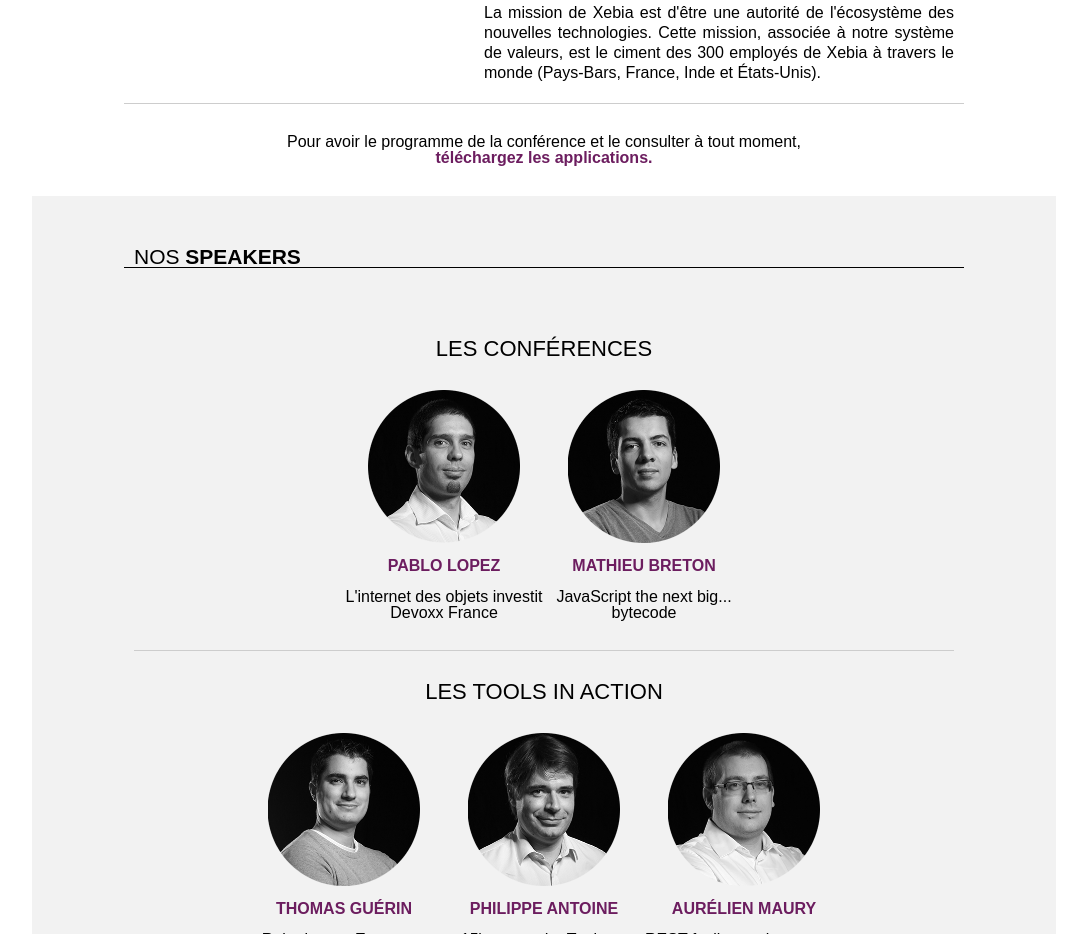
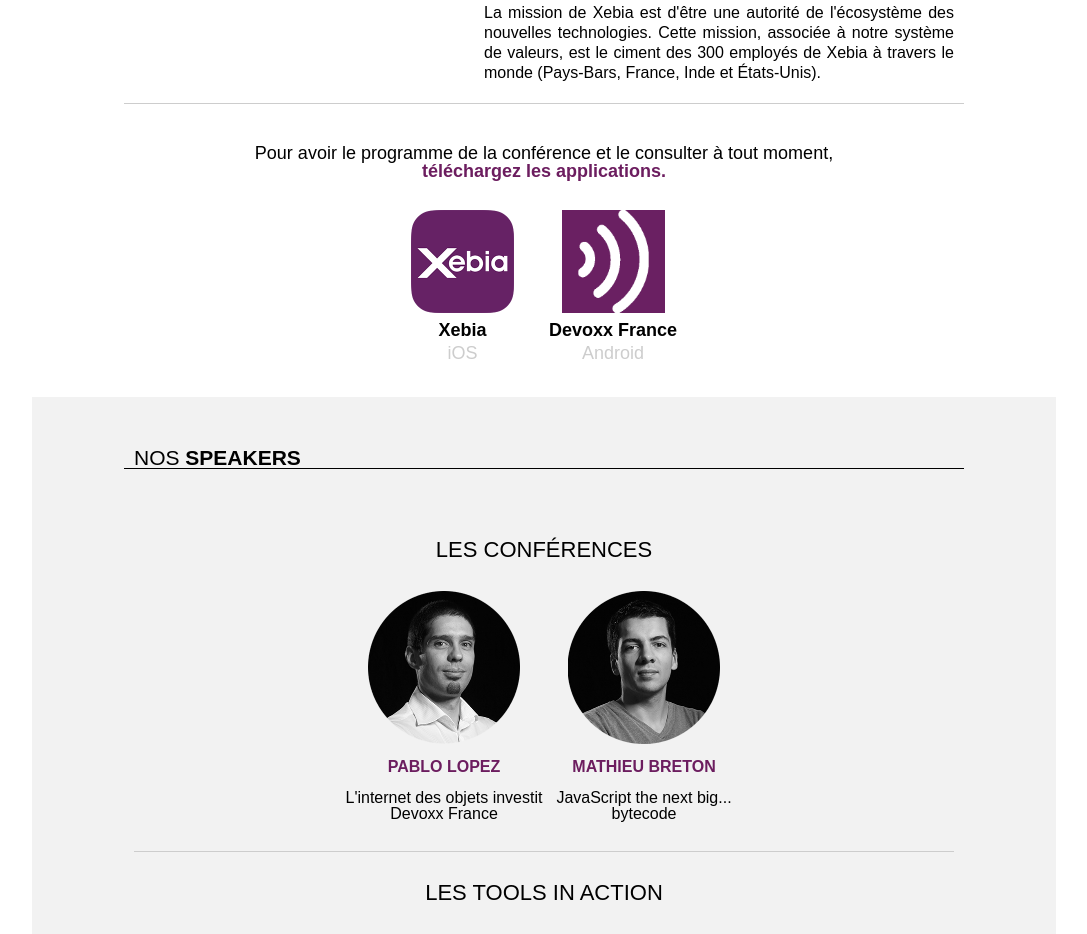
Before and after one commit to publicissapient-france/nfc-website, a website: page index.html in a window 1280 px wide. Shown: the part 2196-3130 px from the top of the page, without its empty margins (96-1183 px from the left). Drawn offline with Linux system fonts and the light colour scheme.

Commit message:
Liens applis

```diff
--- a/index.html
+++ b/index.html
@@ -156,9 +156,32 @@
     <div class="text-wrapper">
 
         <p>Pour avoir le programme de la conférence et le consulter à tout moment,
-            <br />
+            <br/>
             <span class="emphasized">téléchargez les applications.</span>
         </p>
+
+        <div class="applications">
+
+            <div class="application">
+                <a href="https://itunes.apple.com/app/xebia/id777338387?mt=8" target="_blank">
+                    <img alt="logo application android" src="images/appli-ios-Xebiax2.png"/>
+                </a>
+
+                <div class="name">Xebia</div>
+                <div class="os">iOS</div>
+            </div>
+
+            <div class="application">
+                <a href="https://play.google.com/store/apps/details?id=fr.xebia.devoxx" target="_blank">
+                    <img alt="logo application android" src="images/appli-android.png"/>
+                </a>
+
+                <div class="name">Devoxx France</div>
+                <div class="os">Android</div>
+            </div>
+
+        </div>
+    </div>
     </div>
 </section>
 
--- a/styles/nfc.less
+++ b/styles/nfc.less
@@ -263,7 +263,6 @@
   }
 }
 
-
 #object-connected {
   @minHeightObject : 320px;
 
@@ -417,14 +416,35 @@
   }
 }
 
-
 #programm {
 
-  text-align:center;
+  text-align: center;
 
   .text-wrapper {
+    margin-top: 40px;
+    margin-bottom: 30px;
+    font-size:18px;
+  }
+  .applications {
     margin-top: 30px;
-    margin-bottom: 30px;
+    .application {
+      margin: 0 15px;
+      display: inline-block;
+      img {
+        max-width: 103px;
+      }
+
+      .name, .os {
+        margin: 5px 0;
+      }
+      .name {
+        font-weight: bold;
+      }
+      .os {
+        color: @greyLine;
+      }
+
+    }
   }
 
   .emphasized {
```
Also changed, not shown: images/appli-android.png (added), images/appli-ios-Xebiax2.png (added), styles/main.min.css.
